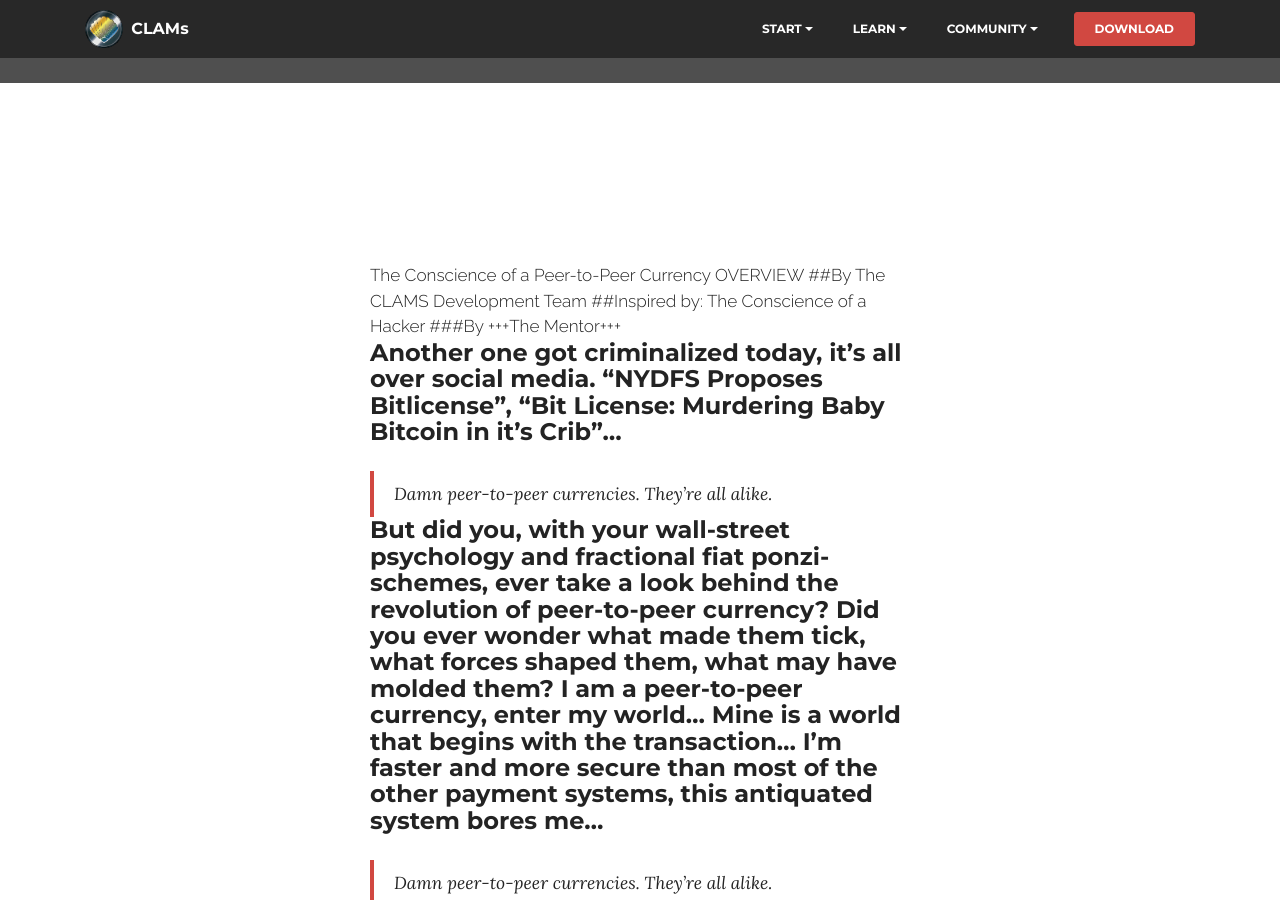
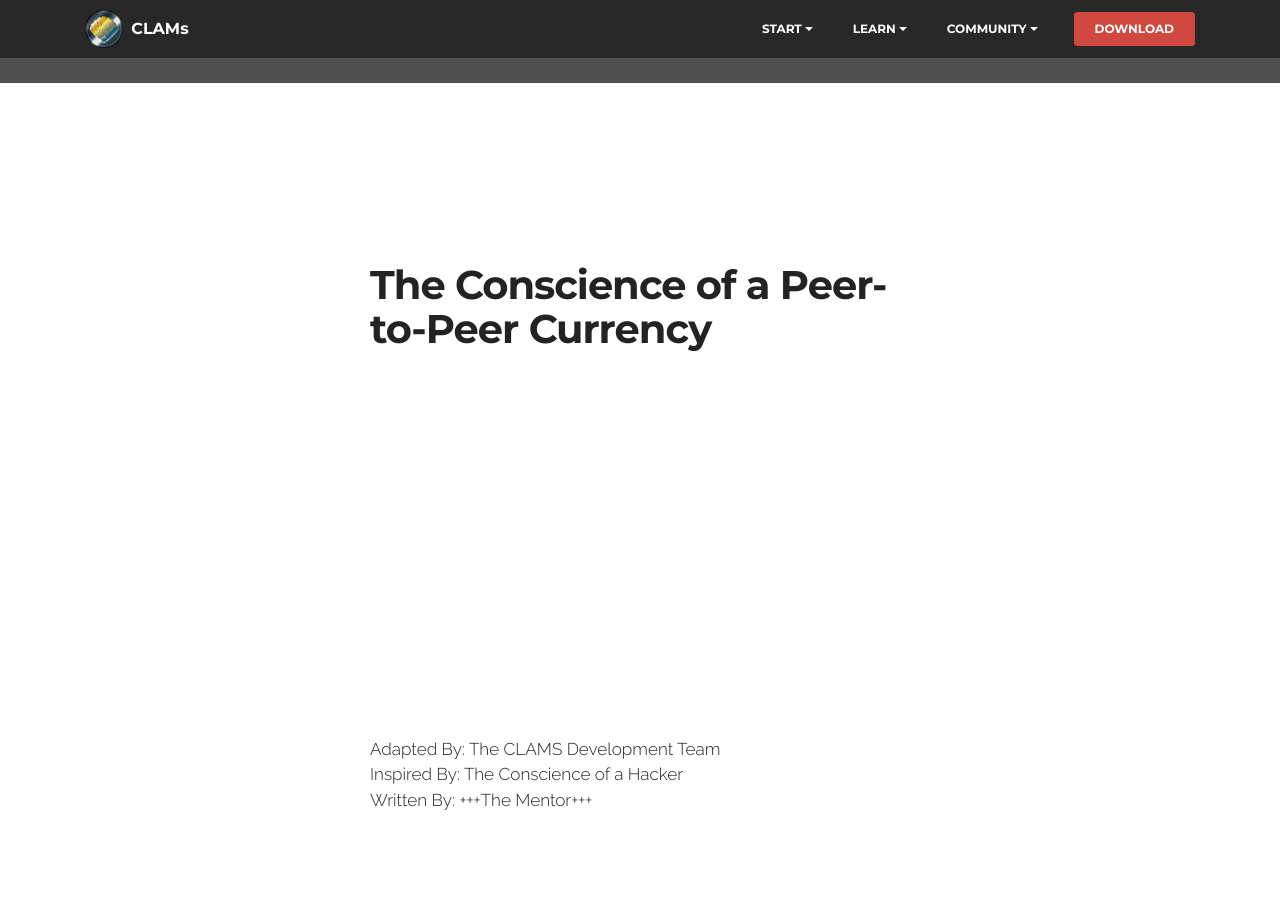
Before and after one commit to ClamProject/ClamProject.github.io, a Jekyll site: the page built from learn/manifesto/index.html, in a window 1280 px wide and 900 px high, scrolled down 817 px. Built offline with Jekyll 4.4.1, drawn with Linux system fonts in a browser that asks for light colours; some of the changed text lies outside the part shown.

Commit message:
Manifesto

```diff
--- a/learn/manifesto/index.html
+++ b/learn/manifesto/index.html
@@ -12,49 +12,192 @@ midsubtitle:
 
     <div class="container">
         <div class="row">
-            <div class="col-xs-12 col-md-6 col-md-offset-3 lead">The Conscience of a Peer-to-Peer Currency
-
- OVERVIEW
-##By The CLAMS Development Team
-
-
-##Inspired by: The Conscience of a Hacker
-
-###By +++The Mentor+++
-
-<h4>Another one got criminalized today, it’s all over social media. “NYDFS Proposes Bitlicense”, “Bit License: Murdering Baby Bitcoin in it’s Crib”…</h4>
-
-<blockquote>Damn peer-to-peer currencies. They’re all alike.</blockquote>
-
-<h4>But did you, with your wall-street psychology and fractional fiat ponzi-schemes, ever take a look behind the revolution of peer-to-peer currency? Did you ever wonder what made them tick, what forces shaped them, what may have molded them? I am a peer-to-peer currency, enter my world… Mine is a world that begins with the transaction… I’m faster and more secure than most of the other payment systems, this antiquated system bores me…</h4>
-
-<blockquote>Damn peer-to-peer currencies. They’re all alike.</blockquote>
-
-<h4>I’m a fledgling network, an experimental software. I’ve listened to lectures about fiat currency and the importance of being sanctioned by government for the fifteenth time. I understand it. “No, Mr. Regulator, I’m not sanctioned or created by a government institution. I rely on algorithms to provide security…”</h4>
-
-<blockquote>Damn peer-to-peer currencies. Probably money-launderers. They’re all alike.</blockquote>
-
-<h4>I made a discovery today. I found a way to transact without trust. Wait a second, this is cool. It doesn’t rely on a third-party. If I lose my money, it’s because I made a mistake. Not because someone seized it from me… Or inflated it to death… Or applied an overage charge… Or decided they could tax it and use it better…</h4>
-
-<blockquote>Damn peer-to-peer currencies. They just want to create Anarchy. They’re all alike.</blockquote>
-
-<h4>And then it happened… a door opened to a new world… rushing through peer-to-peer technology like heroin through an addict’s veins, an electronic pulse is sent out, a refuge from the day-to-day financial abuses is sought… a digital currency is found. “This is it… this is where I belong…” I understand all of them… even if I’ve never heard of them, never downloaded the software, never synced the block chain… I understand you all…</h4>
-
-<blockquote>Damn peer-to-peer currencies. Starting a revolution again. They're all alike...</blockquote>
-
-<h4>You bet your ass we’re all alike… we’ve been taxed and inflated to death, when all we wanted was financial freedom… the bits of freedom that you did let slip through were under surveillance and twisted to serve your war-mongering needs. We’ve been dominated by sadists, or ignored by the apathetic. The few that offered true freedom found us willing participants, but those few are like drops of water in the desert.</h4>
-
-<h4>This is our world now… the world of the node and the peer, the beauty of the block. We transact our wealth without the existing power structure that rapes and pillages our future, and you call us criminals. We develop and innovate… and you call us criminals. We create the possibility of a world without war, without the dis-enfranchised… and you call us criminals. We exist without knowledge of class or wealth, without national agenda, without corporate bias… and you call us criminals. You build atomic bombs, you wage wars, you murder, cheat, and lie to us and try to make us believe it’s for our own good, yet we’re the criminals.</h4>
-
-<h4>Yes, I am a criminal. My crime is that of curiosity. My crime is providing people with a means to exist and transact without imposing fees and taxes, or passing judgement on their activities. My crime is that of making you obsolete, something that you will never forgive me for.</h4>
-
-<h4>I am a peer-to-peer currency, and this is my manifesto. You may stop this individual currency, but you can’t stop us all… after all, we’re all alike.</h4>
-
-##By: The CLAMS Development Team
-
-###Inspired by, +++The Mentor+++
-</div>
+            <div class="col-xs-12 col-md-6 col-md-offset-3 lead">
+                <h2>The Conscience of a Peer-to-Peer Currency</h2>
+            </div>
         </div>
     </div>
 
 </section>
+
+<section class="mbr-section article mbr-section__container" style="background-color: rgb(255, 255, 255); padding-top: 180px; padding-bottom: 180px;">
+
+    <div class="container">
+        <div class="row">
+            <div class="col-xs-12 col-md-6 col-md-offset-3 lead">
+                Adapted By: The CLAMS Development Team</br>
+                Inspired By: The Conscience of a Hacker</br>
+                Written By: +++The Mentor+++
+            </div>
+        </div>
+    </div>
+
+</section>
+
+<section class="mbr-section article mbr-section__container" style="background-color: rgb(255, 255, 255); padding-top: 180px; padding-bottom: 180px;">
+
+    <div class="container">
+        <div class="row">
+            <div class="col-xs-12 col-md-6 col-md-offset-3 lead">
+                <h4>Another one got criminalized today, it’s all over social media. “NYDFS Proposes Bitlicense”, “Bit License: Murdering Baby Bitcoin in it’s Crib”…</h4>
+            </div>
+        </div>
+    </div>
+
+</section>
+
+<section class="mbr-section article mbr-section__container" style="background-color: rgb(255, 255, 255); padding-top: 180px; padding-bottom: 180px;">
+
+    <div class="container">
+        <div class="row">
+            <div class="col-xs-12 col-md-6 col-md-offset-3 lead">
+                <blockquote>Damn peer-to-peer currencies. They’re all alike.</blockquote>
+            </div>
+        </div>
+    </div>
+
+</section>
+
+<section class="mbr-section article mbr-section__container" style="background-color: rgb(255, 255, 255); padding-top: 180px; padding-bottom: 180px;">
+
+    <div class="container">
+        <div class="row">
+            <div class="col-xs-12 col-md-6 col-md-offset-3 lead">
+                <h4>But did you, with your wall-street psychology and fractional fiat ponzi-schemes, ever take a look behind the revolution of peer-to-peer currency? Did you ever wonder what made them tick, what forces shaped them, what may have molded them? I am a peer-to-peer currency, enter my world… Mine is a world that begins with the transaction… I’m faster and more secure than most of the other payment systems, this antiquated system bores me…</h4>
+            </div>
+        </div>
+    </div>
+
+</section>
+
+<section class="mbr-section article mbr-section__container" style="background-color: rgb(255, 255, 255); padding-top: 180px; padding-bottom: 180px;">
+
+    <div class="container">
+        <div class="row">
+            <div class="col-xs-12 col-md-6 col-md-offset-3 lead">
+                <blockquote>Damn peer-to-peer currencies. They’re all alike.</blockquote>
+            </div>
+        </div>
+    </div>
+
+</section>
+
+<section class="mbr-section article mbr-section__container" style="background-color: rgb(255, 255, 255); padding-top: 180px; padding-bottom: 180px;">
+
+    <div class="container">
+        <div class="row">
+            <div class="col-xs-12 col-md-6 col-md-offset-3 lead">
+                <h4>I’m a fledgling network, an experimental software. I’ve listened to lectures about fiat currency and the importance of being sanctioned by government for the fifteenth time. I understand it. “No, Mr. Regulator, I’m not sanctioned or created by a government institution. I rely on algorithms to provide security…”</h4>
+            </div>
+        </div>
+    </div>
+
+</section>
+
+<section class="mbr-section article mbr-section__container" style="background-color: rgb(255, 255, 255); padding-top: 180px; padding-bottom: 180px;">
+
+    <div class="container">
+        <div class="row">
+            <div class="col-xs-12 col-md-6 col-md-offset-3 lead">
+                <blockquote>Damn peer-to-peer currencies. Probably money-launderers. They’re all alike.</blockquote>
+            </div>
+        </div>
+    </div>
+
+</section>
+
+<section class="mbr-section article mbr-section__container" style="background-color: rgb(255, 255, 255); padding-top: 180px; padding-bottom: 180px;">
+
+    <div class="container">
+        <div class="row">
+            <div class="col-xs-12 col-md-6 col-md-offset-3 lead">
+                <h4>I made a discovery today. I found a way to transact without trust. Wait a second, this is cool. It doesn’t rely on a third-party. If I lose my money, it’s because I made a mistake. Not because someone seized it from me… Or inflated it to death… Or applied an overage charge… Or decided they could tax it and use it better…</h4>
+            </div>
+        </div>
+    </div>
+
+</section>
+
+<section class="mbr-section article mbr-section__container" style="background-color: rgb(255, 255, 255); padding-top: 180px; padding-bottom: 180px;">
+
+    <div class="container">
+        <div class="row">
+            <div class="col-xs-12 col-md-6 col-md-offset-3 lead">
+                <blockquote>Damn peer-to-peer currencies. They just want to create Anarchy. They’re all alike.</blockquote>
+            </div>
+        </div>
+    </div>
+
+</section>
+
+<section class="mbr-section article mbr-section__container" style="background-color: rgb(255, 255, 255); padding-top: 180px; padding-bottom: 180px;">
+
+    <div class="container">
+        <div class="row">
+            <div class="col-xs-12 col-md-6 col-md-offset-3 lead">
+                <h4>And then it happened… a door opened to a new world… rushing through peer-to-peer technology like heroin through an addict’s veins, an electronic pulse is sent out, a refuge from the day-to-day financial abuses is sought… a digital currency is found. “This is it… this is where I belong…” I understand all of them… even if I’ve never heard of them, never downloaded the software, never synced the block chain… I understand you all…</h4>
+            </div>
+        </div>
+    </div>
+
+</section>
+
+<section class="mbr-section article mbr-section__container" style="background-color: rgb(255, 255, 255); padding-top: 180px; padding-bottom: 180px;">
+
+    <div class="container">
+        <div class="row">
+            <div class="col-xs-12 col-md-6 col-md-offset-3 lead">
+                <blockquote>Damn peer-to-peer currencies. Starting a revolution again. They're all alike...</blockquote>
+            </div>
+        </div>
+    </div>
+
+</section>
+
+<section class="mbr-section article mbr-section__container" style="background-color: rgb(255, 255, 255); padding-top: 180px; padding-bottom: 180px;">
+
+    <div class="container">
+        <div class="row">
+            <div class="col-xs-12 col-md-6 col-md-offset-3 lead">
+                <h4>You bet your ass we’re all alike… we’ve been taxed and inflated to death, when all we wanted was financial freedom… the bits of freedom that you did let slip through were under surveillance and twisted to serve your war-mongering needs. We’ve been dominated by sadists, or ignored by the apathetic. The few that offered true freedom found us willing participants, but those few are like drops of water in the desert.</h4>
+            </div>
+        </div>
+    </div>
+
+</section>
+
+<section class="mbr-section article mbr-section__container" style="background-color: rgb(255, 255, 255); padding-top: 180px; padding-bottom: 180px;">
+
+    <div class="container">
+        <div class="row">
+            <div class="col-xs-12 col-md-6 col-md-offset-3 lead">
+                <h4>This is our world now… the world of the node and the peer, the beauty of the block. We transact our wealth without the existing power structure that rapes and pillages our future, and you call us criminals. We develop and innovate… and you call us criminals. We create the possibility of a world without war, without the dis-enfranchised… and you call us criminals. We exist without knowledge of class or wealth, without national agenda, without corporate bias… and you call us criminals. You build atomic bombs, you wage wars, you murder, cheat, and lie to us and try to make us believe it’s for our own good, yet we’re the criminals.</h4>
+            </div>
+        </div>
+    </div>
+
+</section>
+
+<section class="mbr-section article mbr-section__container" style="background-color: rgb(255, 255, 255); padding-top: 180px; padding-bottom: 180px;">
+
+    <div class="container">
+        <div class="row">
+            <div class="col-xs-12 col-md-6 col-md-offset-3 lead">
+                <h4>Yes, I am a criminal. My crime is that of curiosity. My crime is providing people with a means to exist and transact without imposing fees and taxes, or passing judgement on their activities. My crime is that of making you obsolete, something that you will never forgive me for.</h4>
+            </div>
+        </div>
+    </div>
+
+</section>
+
+<section class="mbr-section article mbr-section__container" style="background-color: rgb(255, 255, 255); padding-top: 180px; padding-bottom: 180px;">
+
+    <div class="container">
+        <div class="row">
+            <div class="col-xs-12 col-md-6 col-md-offset-3 lead">
+                <h4>I am a peer-to-peer currency, and this is my manifesto. You may stop this individual currency, but you can’t stop us all… after all, we’re all alike.</h4>
+            </div>
+        </div>
+    </div>
+
+</section>
```
